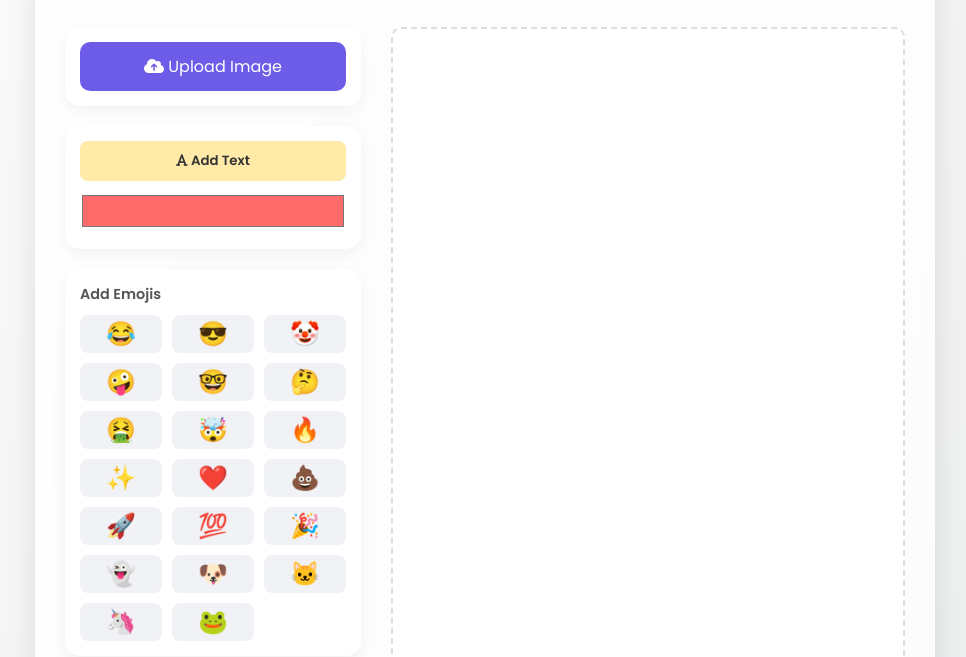
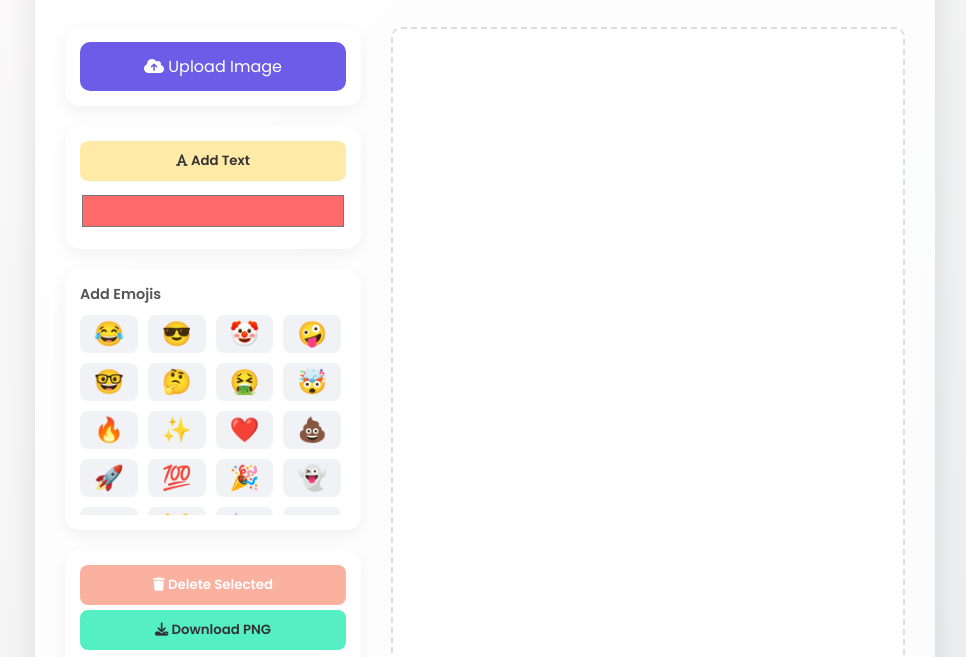
Before and after one commit to notperfectatall/sticker-js, a plain HTML site: page index.html in a window 1280 px wide. Shown: the part 143-800 px from the top of the page, without its empty margins (155-1121 px from the left). Drawn offline with Linux system fonts and the light colour scheme; a script that the page names is missing.

Commit message:
Update style.css

```diff
--- a/style.css
+++ b/style.css
@@ -126,9 +126,13 @@
 /* Emoji Bar */
 .emoji-bar {
     display: grid;
-    grid-template-columns: repeat(3, 1fr);
+    grid-template-columns: repeat(4, 1fr); /* 3 theke 4 kora hoyeche */
     gap: 10px;
+    max-height: 200px; /* Scrollbar add korar jonno */
+    overflow-y: auto;  /* Beshi emoji hole scroll hobe */
+    padding-right: 5px;
 }
+
 
 .emoji-btn {
     background: #f1f2f6;
```
